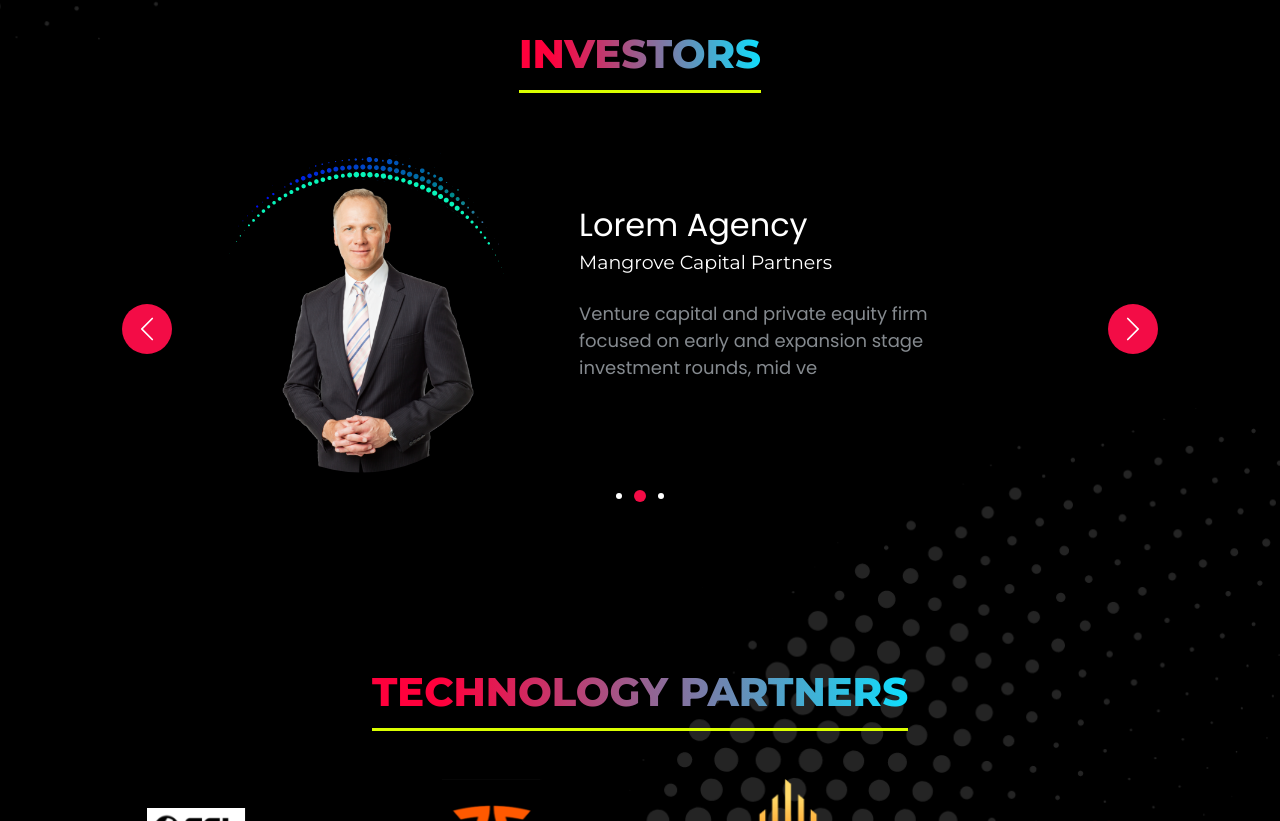
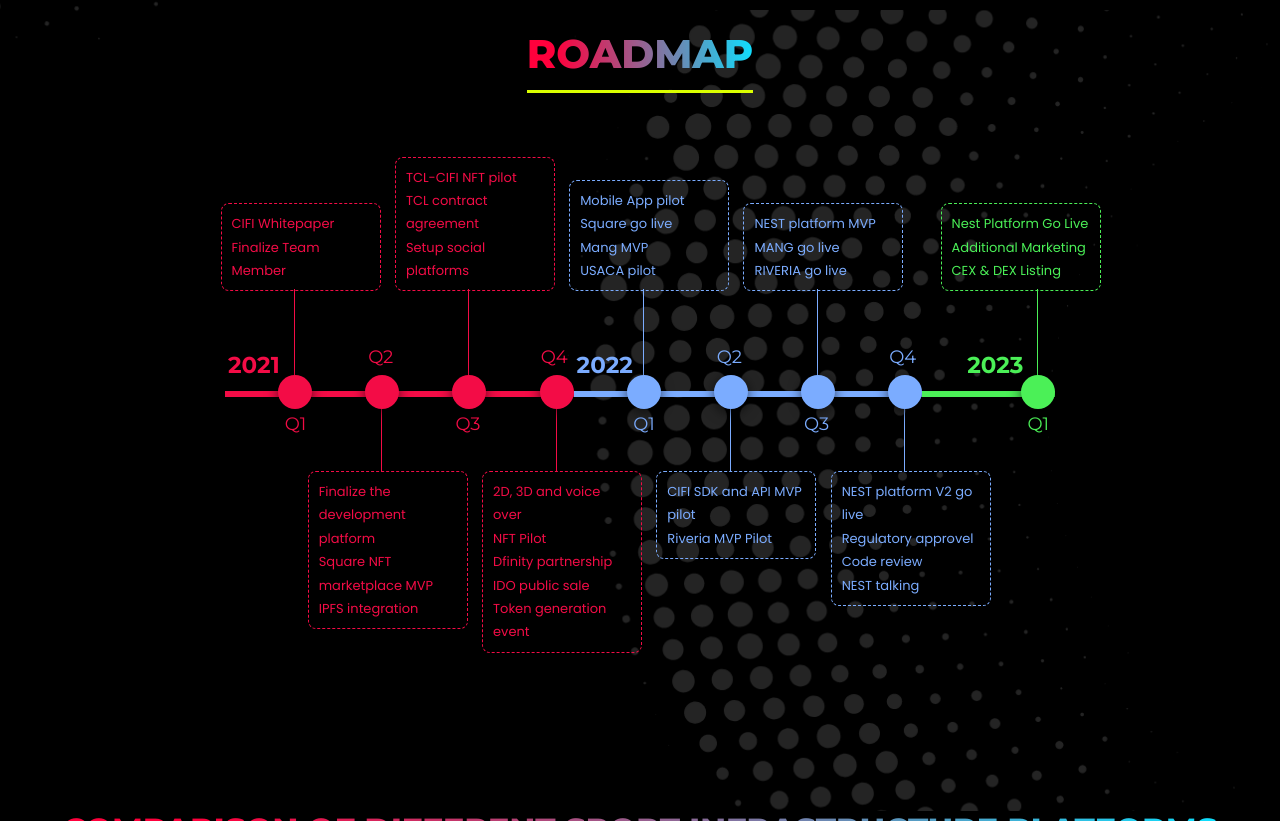
Before and after one commit to BosonLabs/CIFI-Web, a React (Create React App) app: page / in a window 1280 px wide. Shown: the part 4859-5680 px from the top of the page. Built offline with nearby package versions, Linux system fonts and the light colour scheme.

Commit message:
modified home page

```diff
--- a/src/components/Footer.js
+++ b/src/components/Footer.js
@@ -6,7 +6,7 @@
 
 import Logo from '../assets/images/footerLogo.png';
 
-import SMicon1 from '../assets/images/f-sm-1.png';
+//import SMicon1 from '../assets/images/f-sm-1.png';
 import SMicon2 from '../assets/images/f-sm-2.png';
 import SMicon3 from '../assets/images/f-sm-3.png';
 import SMicon4 from '../assets/images/f-sm-4.png';
--- a/src/components/HomePage.js
+++ b/src/components/HomePage.js
@@ -8,8 +8,8 @@
 import Pulse from './snippets/Pulse';
 //import Team from './snippets/Team';
 //import AdvisorBoard from './snippets/AdvisorBoard';
-import Investor from './snippets/Investor';
-import TechnologyPartners from './snippets/TechnologyPartners';
+//import Investor from './snippets/Investor';
+//import TechnologyPartners from './snippets/TechnologyPartners';
 import Roadmap from './snippets/Roadmap';
 import Platform from './snippets/Platform';
 
@@ -55,9 +55,9 @@
 
                 {/* <AdvisorBoard /> */}
 
-                <Investor />
+                {/* <Investor />
 
-                <TechnologyPartners />
+                <TechnologyPartners /> */}
 
                 <Roadmap />
             </div>
```
